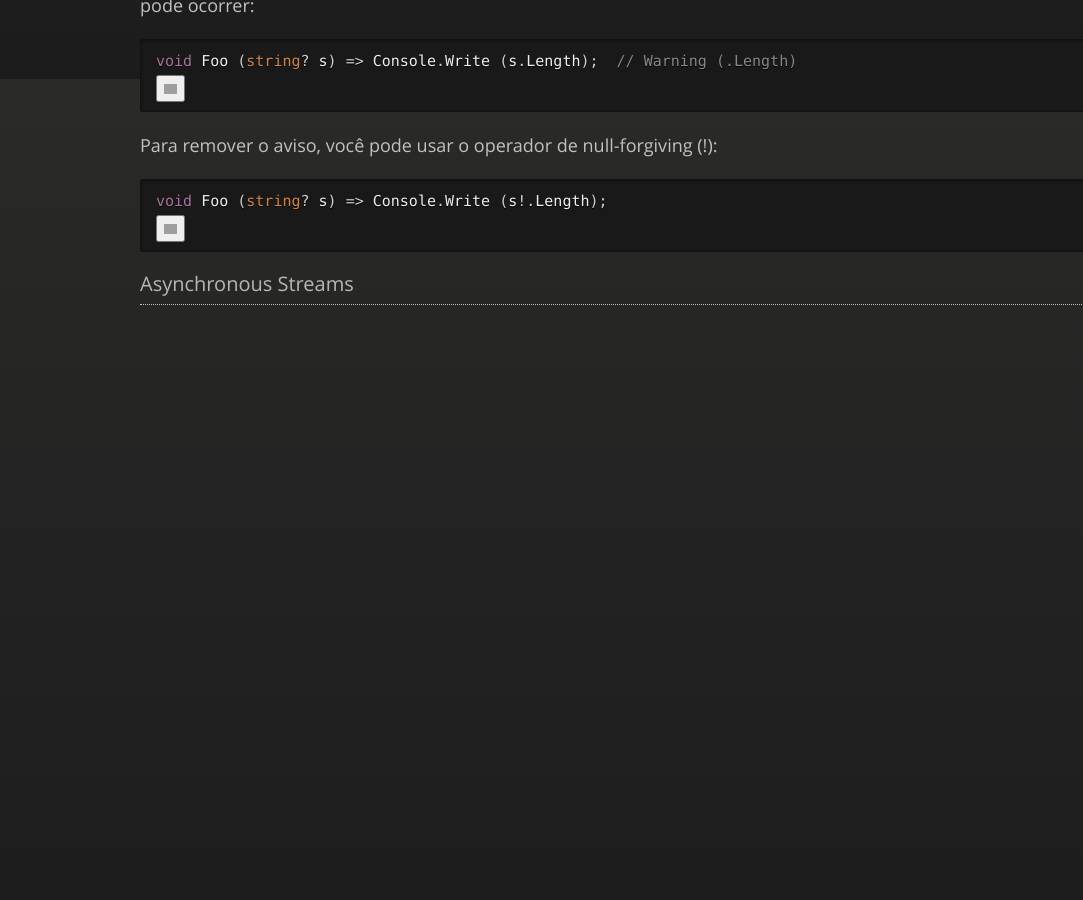
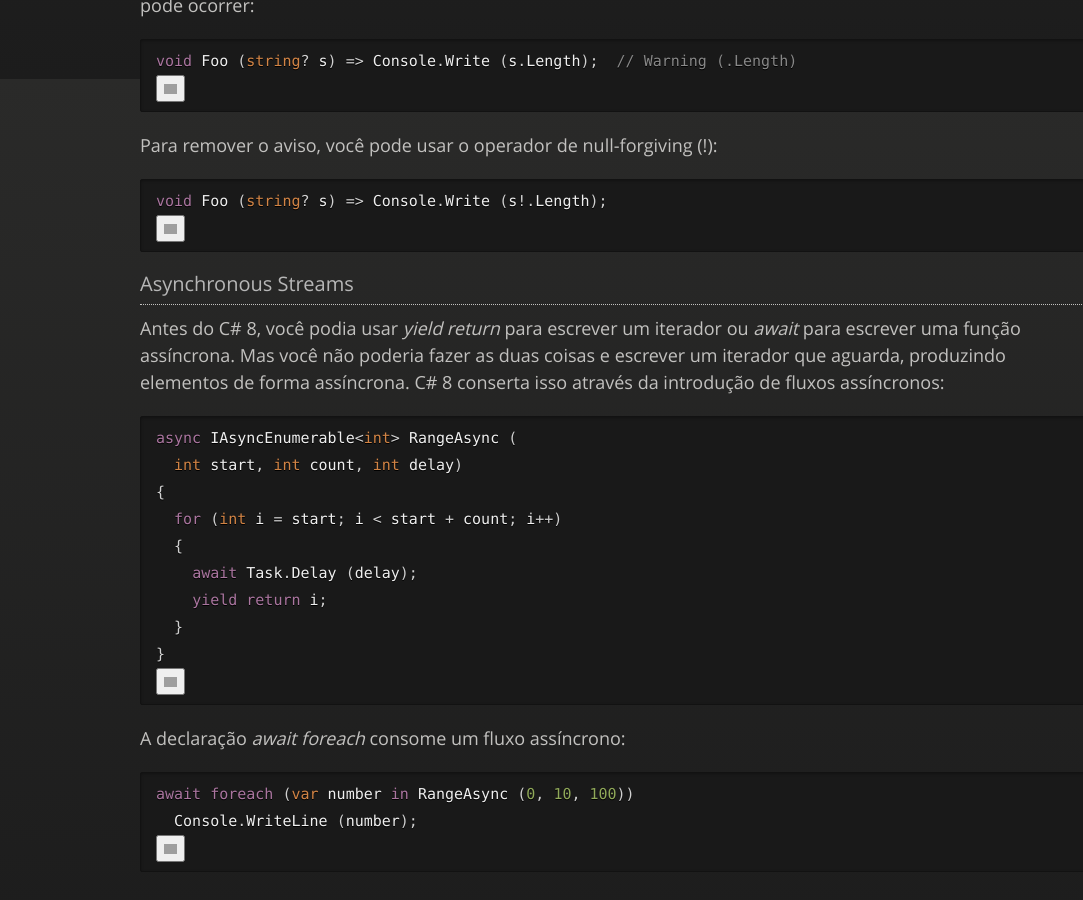
Before and after one commit to JeannAndrade/jeannandrade.github.io, a Jekyll site: the page built from content/net/csharp/whatisnew/index.md, in a window 1280 px wide and 900 px high, scrolled down 19721 px. Shown: the whole window, without its empty margins (0-1083 px from the left). Built offline with Jekyll 4.4.1, drawn with Linux system fonts in a browser that asks for light colours; nearby versions of some CDN libraries; comment, search, counter and statistics services are not loaded; our own code applies the rules of GitHub Pages for plain Markdown files; before the commit the page ends 20126 px from its top, so only the background shows below that; grey boxes are pictures that could not be loaded.

Commit message:
novidades C# 8

````diff
--- a/content/net/csharp/whatisnew/index.md
+++ b/content/net/csharp/whatisnew/index.md
@@ -736,3 +736,24 @@ void Foo (string? s) => Console.Write (s!.Length);
 ```
 
 ### Asynchronous Streams
+
+Antes do C# 8, você podia usar *yield return* para escrever um iterador ou *await* para escrever uma função assíncrona. Mas você não poderia fazer as duas coisas e escrever um iterador que aguarda, produzindo elementos de forma assíncrona. C# 8 conserta isso através da introdução de fluxos assíncronos:
+
+```csharp
+async IAsyncEnumerable<int> RangeAsync (
+  int start, int count, int delay)
+{
+  for (int i = start; i < start + count; i++)
+  {
+    await Task.Delay (delay);
+    yield return i;
+  }
+}
+```
+
+A declaração *await foreach* consome um fluxo assíncrono:
+
+```csharp
+await foreach (var number in RangeAsync (0, 10, 100))
+  Console.WriteLine (number);
+```
````
